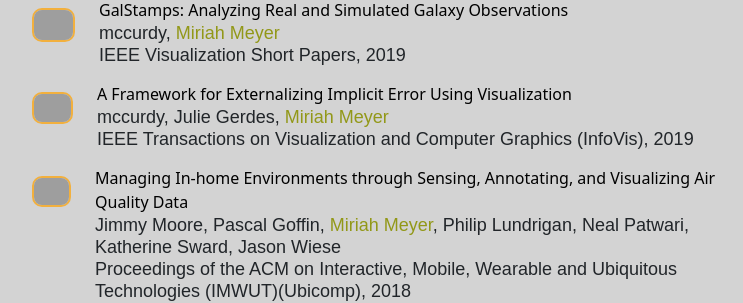
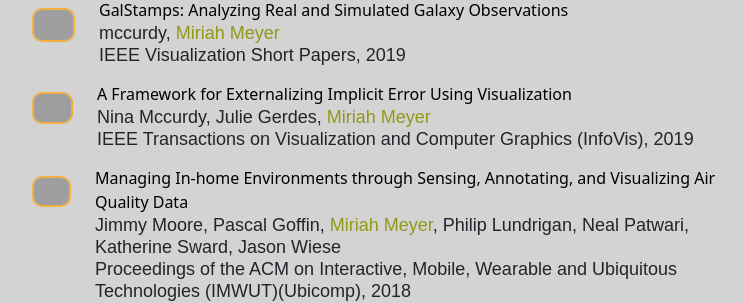
Before and after one commit to visidlab/visidlab.github.io, a Jekyll site: the page built from publications.md, in a window 1280 px wide and 900 px high, scrolled down 1232 px, cut to the strip 153-456 px from the top of the window. Shown: the whole strip, without its empty margins (50-793 px from the left). Built offline with Jekyll 4.4.1, drawn with Linux system fonts in a browser that asks for light colours; some web fonts are replaced; grey boxes are pictures that could not be loaded.

Commit message:
Update 2018_infovis_ie-framework.md

```diff
--- a/_publications/2018_infovis_ie-framework.md
+++ b/_publications/2018_infovis_ie-framework.md
@@ -16,7 +16,7 @@ image_large: 2018_infovis_IE-Framework_teaser.png
 
 # Authors in the "database" can be used with just the key (lastname). Others can be written properly.
 authors:
-- mccurdy
+- Nina Mccurdy
 - Julie Gerdes
 - meyer
 
```
